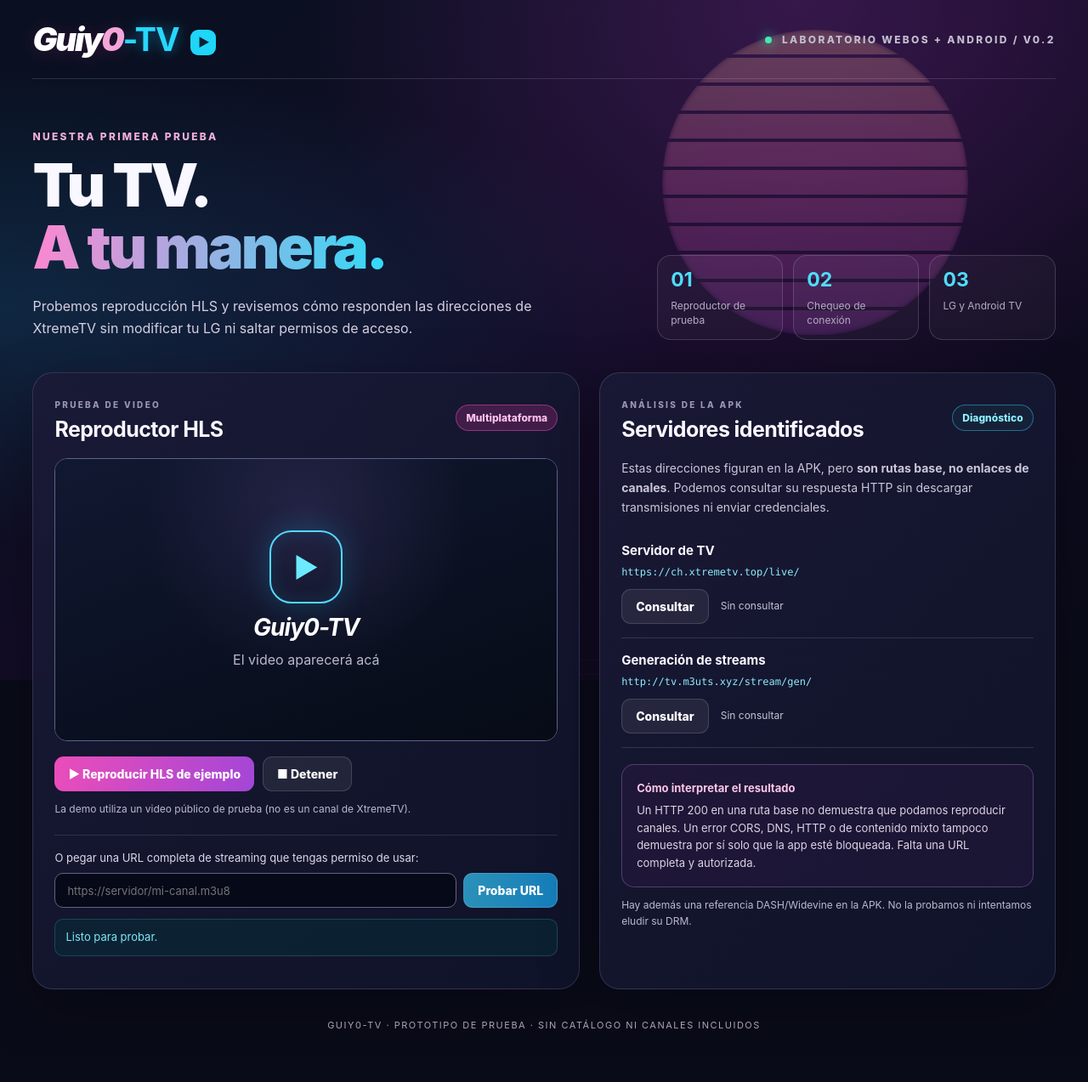
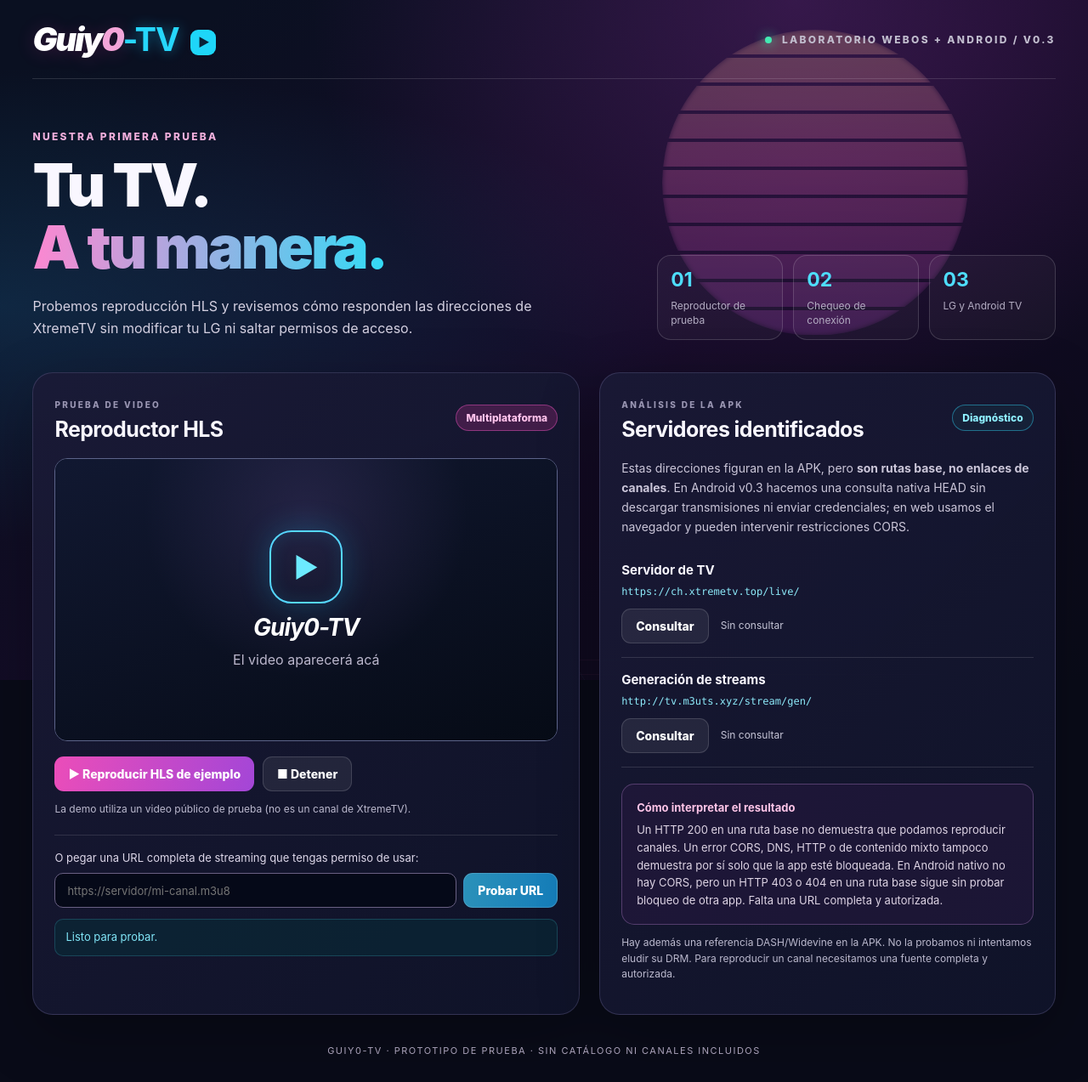
Before and after one commit to y0t3/Guiy0-TV, a plain HTML site: page index.html in a window 1280 px wide. Shown: the whole page at 85% size. Before the commit the page ends 1243 px from the top, so only its background shows below. Drawn offline with nearby package versions, Linux system fonts and the light colour scheme.

Commit message:
Guiy0-TV v0.3: actualizar version y ayuda para pruebas Android

```diff
--- a/index.html
+++ b/index.html
@@ -14,7 +14,7 @@
   <div class="shell">
     <header class="masthead">
       <a class="brand" href="./" aria-label="Guiy0-TV, inicio">Guiy<span>0</span><b>-TV</b><i class="play-mark">▶</i></a>
-      <div class="top-label"><span class="led"></span> LABORATORIO WEBOS + ANDROID / V0.2</div>
+      <div class="top-label"><span class="led"></span> LABORATORIO WEBOS + ANDROID / V0.3</div>
     </header>
     <main>
       <section class="hero">
@@ -49,7 +49,7 @@
         </article>
         <article class="panel diagnostics" aria-labelledby="title-diag">
           <div class="panel-head"><div><span class="overline">ANÁLISIS DE LA APK</span><h2 id="title-diag">Servidores identificados</h2></div><span class="tag outline">Diagnóstico</span></div>
-          <p class="intro">Estas direcciones figuran en la APK, pero <strong>son rutas base, no enlaces de canales</strong>. Podemos consultar su respuesta HTTP sin descargar transmisiones ni enviar credenciales.</p>
+          <p class="intro">Estas direcciones figuran en la APK, pero <strong>son rutas base, no enlaces de canales</strong>. En Android v0.3 hacemos una consulta nativa HEAD sin descargar transmisiones ni enviar credenciales; en web usamos el navegador y pueden intervenir restricciones CORS.</p>
           <div class="endpoint">
             <div class="endpoint-title"><b>Servidor de TV</b><code>https://ch.xtremetv.top/live/</code></div>
             <div class="endpoint-actions"><button type="button" class="btn subtle probe" data-url="https://ch.xtremetv.top/live/" data-target="check-1">Consultar</button><span class="endpoint-result" id="check-1" aria-live="polite">Sin consultar</span></div>
@@ -58,8 +58,8 @@
             <div class="endpoint-title"><b>Generación de streams</b><code>http://tv.m3uts.xyz/stream/gen/</code></div>
             <div class="endpoint-actions"><button type="button" class="btn subtle probe" data-url="http://tv.m3uts.xyz/stream/gen/" data-target="check-2">Consultar</button><span class="endpoint-result" id="check-2" aria-live="polite">Sin consultar</span></div>
           </div>
-          <div class="note"><strong>Cómo interpretar el resultado</strong><p>Un HTTP 200 en una ruta base no demuestra que podamos reproducir canales. Un error CORS, DNS, HTTP o de contenido mixto tampoco demuestra por sí solo que la app esté bloqueada. Falta una URL completa y autorizada.</p></div>
-          <p class="hint">Hay además una referencia DASH/Widevine en la APK. No la probamos ni intentamos eludir su DRM.</p>
+          <div class="note"><strong>Cómo interpretar el resultado</strong><p>Un HTTP 200 en una ruta base no demuestra que podamos reproducir canales. Un error CORS, DNS, HTTP o de contenido mixto tampoco demuestra por sí solo que la app esté bloqueada. En Android nativo no hay CORS, pero un HTTP 403 o 404 en una ruta base sigue sin probar bloqueo de otra app. Falta una URL completa y autorizada.</p></div>
+          <p class="hint">Hay además una referencia DASH/Widevine en la APK. No la probamos ni intentamos eludir su DRM. Para reproducir un canal necesitamos una fuente completa y autorizada.</p>
         </article>
       </section>
       <footer>GUIY0-TV · PROTOTIPO DE PRUEBA · SIN CATÁLOGO NI CANALES INCLUIDOS</footer>
```
